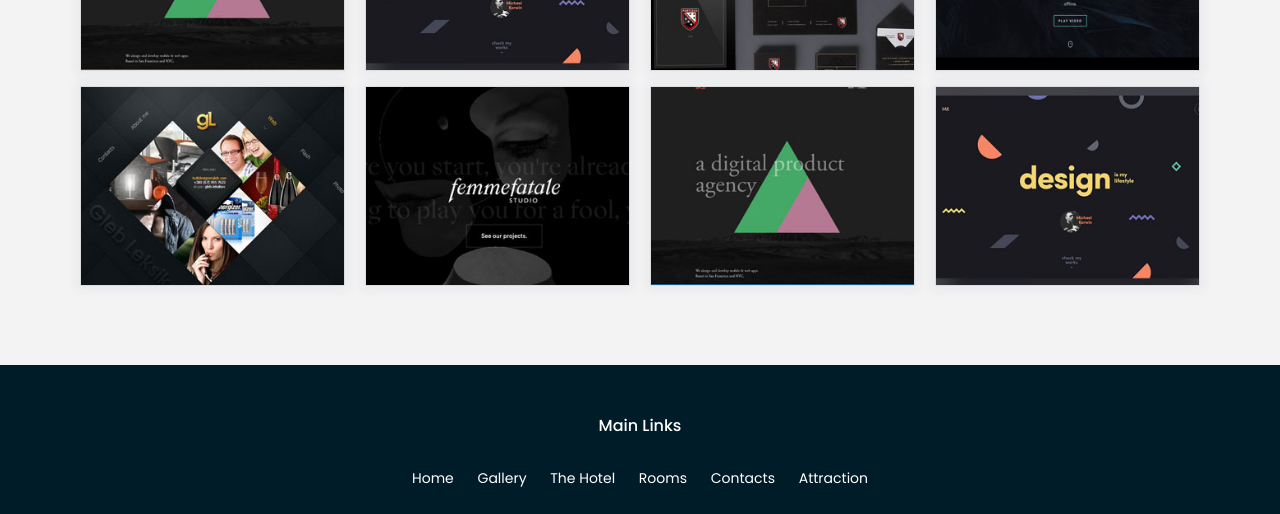
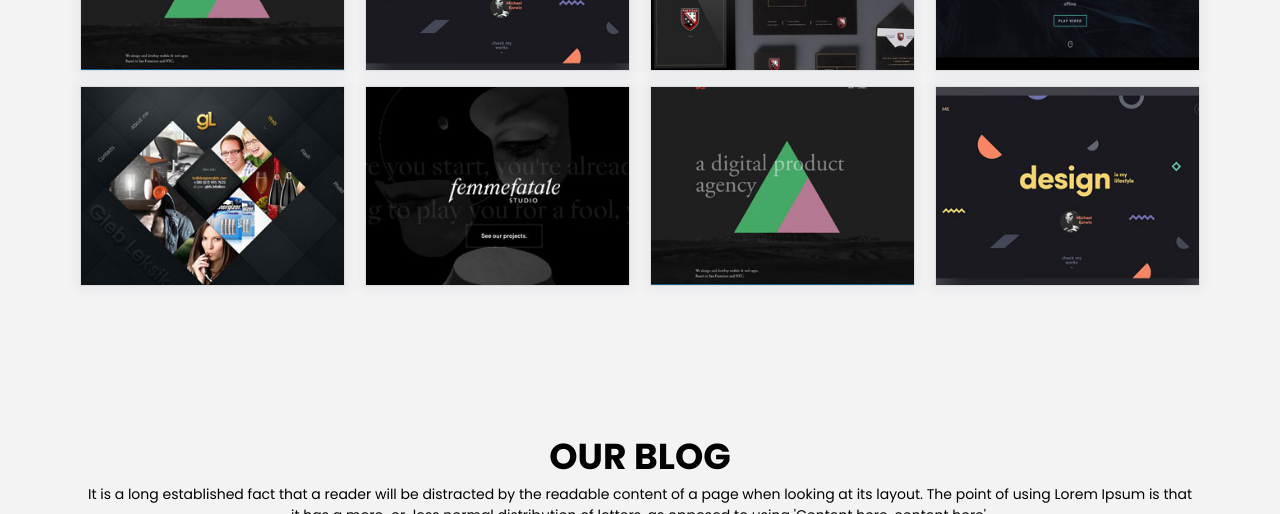
Before and after one commit to kainattabassum-bim/test, a plain HTML site: page index.html in a window 1280 px wide. Shown: the part 992-1506 px from the top of the page. Drawn offline with nearby package versions, Linux system fonts and the light colour scheme.

Commit message:
continue

```diff
--- a/css/index.css
+++ b/css/index.css
@@ -18,6 +18,9 @@
 .card .card-caption .caption-content h5 { font-size: 14px; font-weight: 500; text-transform: capitalize;}
 .card .card-caption .caption-content p { font-size: 10px; font-weight: 400;}
 
+.blog { text-align: center;}
+.blog .col-6 { float: left; width: calc(50% - 15px);}
+
 @media (min-width: 320px) and (max-width: 767px) {
     .hero .contentVideo { margin: 0 10px; padding: 40px 10px;}
     .hero { background-position: 70%;}
--- a/css/style.css
+++ b/css/style.css
@@ -31,6 +31,9 @@ label { font-weight: 500;}
 .page-container { position: relative; padding-bottom: 231px;}
 .content-wrap{ padding: 4rem 0;}
 
+.sectionTitle { font-size: 36px; text-transform: uppercase; color: ;}
+.lead { font-size: 14px; }
+
 :root {
     --primary-color: #6415fd;
 }
--- a/index.html
+++ b/index.html
@@ -165,7 +165,7 @@
                         <p>
                             It is a long established fact that a reader will be distracted by the readable content of a page when looking at
                             its layout. The point of using Lorem Ipsum is that it has a more-or-less normal distribution of letters, as opposed
-                            to using 'Content here, content here',
+                            to using 'Content here, content here'.
                         </p>
                         <span class="icon"><i class="fa fa-play" aria-hidden="true"></i></span>
                     </div>
@@ -308,6 +308,26 @@
             </div>
         </section>
 
+        <section class="blog content-wrap">
+            <div class="container">
+                <h2 class="sectionTitle">Our Blog</h2>
+                <p class="lead">
+                    It is a long established fact that a reader will be distracted by the readable content of a page when looking at
+                    its layout. The point of using Lorem Ipsum is that it has a more-or-less normal distribution of letters, as opposed
+                    to using 'Content here, content here'.
+                </p>
+
+                <!-- <div class="row clr">
+                    <div class="col-6">
+                        uyghjb
+                    </div>
+                    <div class="col-6">
+                        qudhoiqfhkjh
+                    </div>
+                </div> -->
+            </div>
+        </section>
+
     </div>
 
     <footer>
```
